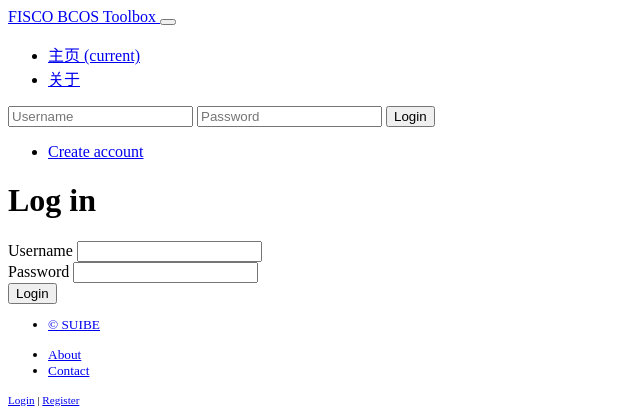
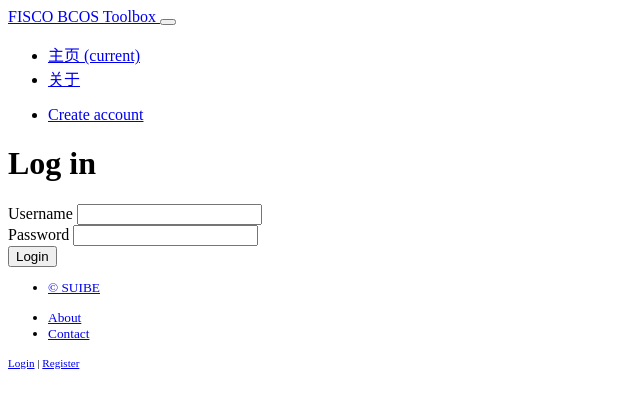
Before and after one commit to SUIBE-Blockchain/FISCO-BCOS-Toolbox, a Flask app: template fisco_bcos_toolbox/templates/public/login.html in a window 1280 px wide. Shown: the top 420 px of the page, without its empty margins (0-640 px from the left). Run offline with Flask 2, Linux system fonts and the light colour scheme; the template is opened without the code that fills it: values that come from a table or form of the project are taken from there, others are empty; parts of the project's set-up code (start-up, migrations or seed data) failed here and were passed over; some libraries are stand-ins or nearby versions.

Commit message:
del login nav

```diff
--- a/fisco_bcos_toolbox/templates/nav.html
+++ b/fisco_bcos_toolbox/templates/nav.html
@@ -40,14 +40,14 @@
       </li>
     </ul>
     {% elif form %}
-    <form class="form-inline" id="loginForm" method="POST" action="/" role="login">
+   <!-- <form class="form-inline" id="loginForm" method="POST" action="/" role="login">
       <input type="hidden" name="csrf_token" value="{{ csrf_token() }}" />
       <div class="input-group mb-2 mr-sm-2">
         {{ form.username(placeholder="Username", class_="form-control mr-sm-1 my-auto") }} {{ form.password(placeholder="Password",
         class_="form-control mr-sm-1 my-auto") }}
         <button class="btn btn-light btn-primary m-auto" type="submit">Login</button>
       </div>
-    </form>
+    </form>-->
     <ul class="navbar-nav my-auto">
       <li class="nav-item">
         <a class="nav-link navbar-text" href="{{ url_for('public.register') }}">Create account</a>
```
